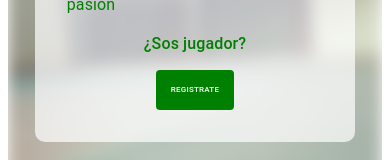
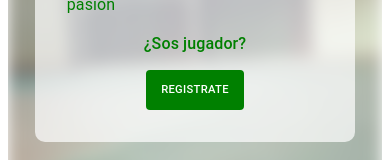
Before and after one commit to Dixa-dev/gestoDeClubFrontEnd, a React (Vite) app: page / in a window 390 px wide. Shown: the part 436-596 px from the top of the page. Built offline with nearby package versions, Linux system fonts and the light colour scheme.

Commit message:
arreglando home responsive

```diff
--- a/src/components/pages/home/Home.jsx
+++ b/src/components/pages/home/Home.jsx
@@ -52,7 +52,7 @@ const Home = () => {
           >
             <Typography
               variant="h1"
-              sx={{ fontWeight: "950", fontSize: { xs: "1.8rem", md: "6rem" } }}
+              sx={{ fontWeight: "950", fontSize: { xs: "1.8em", md: "6rem" } }}
             >
               Bienvenidos a la web de la Coop!!
             </Typography>
@@ -71,8 +71,8 @@ const Home = () => {
                   color: "white",
                   backgroundColor: "green",
                   height: { xs: "2.5rem", md: "7vh" },
-                  width: { xs: "20vw", md: "10vw" },
-                  fontSize: { xs: "0.5rem", md: "1rem" },
+                  width: { xs: "25vw", md: "10vw" },
+                  fontSize: { xs: "0.7rem", md: "1rem" },
                 }}
               >
                 Registrate
```
